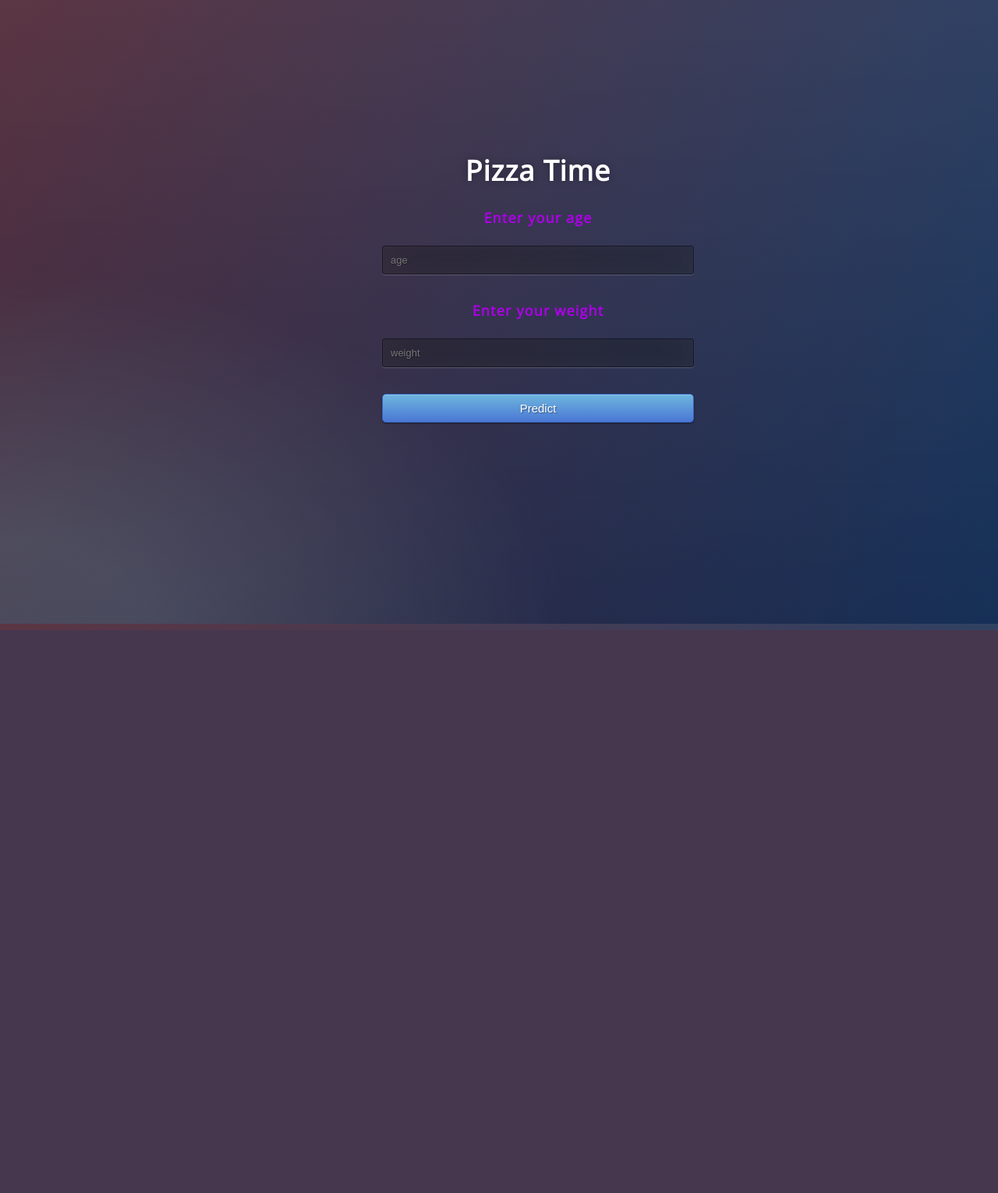
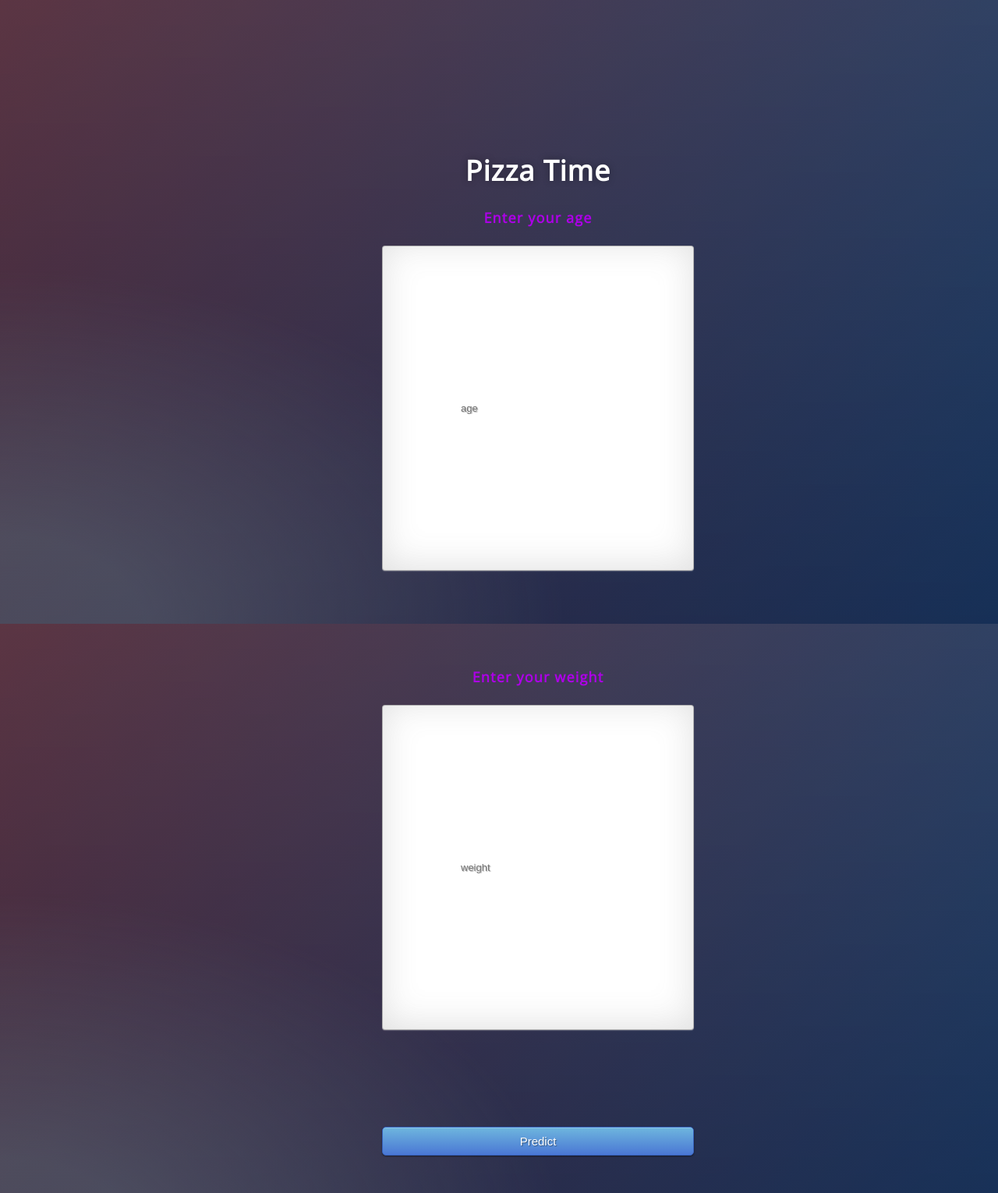
Before and after one commit to maha1410/pml-ass, a Flask app: page / in a window 1280 px wide. Shown: the whole page at 78% size. Before the commit the page ends 808 px from the top, so only its background shows below. Run offline with Flask 2, Linux system fonts and the light colour scheme; parts of the project's set-up code (start-up, migrations or seed data) failed here and were passed over.

Commit message:
Update style.css

```diff
--- a/pml/static/css/style.css
+++ b/pml/static/css/style.css
@@ -27,8 +27,6 @@ body {
 	background: -o-radial-gradient(0% 100%, ellipse cover, rgba(104,128,138,.4) 10%,rgba(138,114,76,0) 40%), -o-linear-gradient(top,  rgba(57,173,219,.25) 0%,rgba(42,60,87,.4) 100%), -o-linear-gradient(-45deg,  #670d10 0%,#092756 100%);
 	background: -ms-radial-gradient(0% 100%, ellipse cover, rgba(104,128,138,.4) 10%,rgba(138,114,76,0) 40%), -ms-linear-gradient(top,  rgba(57,173,219,.25) 0%,rgba(42,60,87,.4) 100%), -ms-linear-gradient(-45deg,  #670d10 0%,#092756 100%);
 	background: -webkit-radial-gradient(0% 100%, ellipse cover, rgba(104,128,138,.4) 10%,rgba(138,114,76,0) 40%), linear-gradient(to bottom,  rgba(57,173,219,.25) 0%,rgba(42,60,87,.4) 100%), linear-gradient(135deg,  #670d10 0%,#092756 100%);
-	background: url("css/piz.png") no-repeat centerfixed;
-	background-size: cover;
 	filter: progid:DXImageTransform.Microsoft.gradient( startColorstr='#3E1D6D', endColorstr='#092756',GradientType=1 );
 
 }
@@ -45,11 +43,12 @@ body {
 
 input {
 	width: 100%;
-	margin-bottom: 10px;
-	background: rgba(0,0,0,0.3);
+	margin-bottom: 100px;
+	background-image: url("css/piz.png") no-repeat centerfixed;
+	background-size: cover;
 	border: none;
 	outline: none;
-	padding: 10px;
+	padding: 200px 100px;
 	font-size: 13px;
 	color: #fff;
 	text-shadow: 1px 1px 1px rgba(0,0,0,0.3);
```
